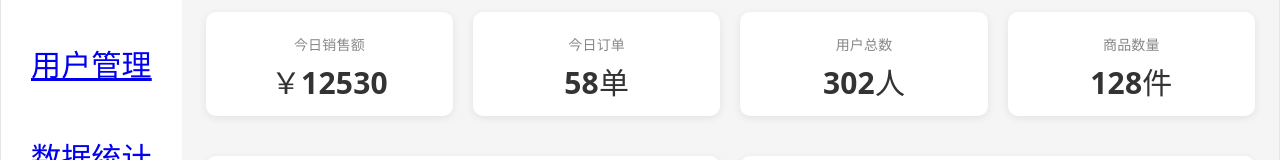
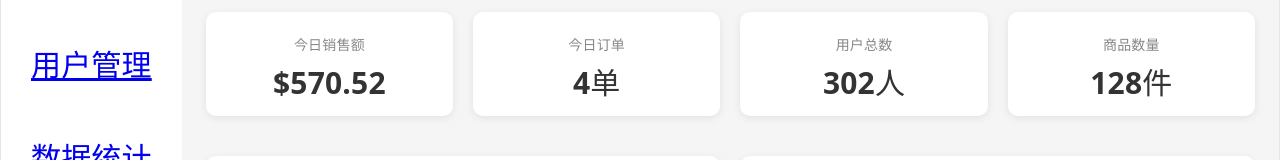
Before and after one commit to R1Kka1/admin-dashboard, a React (Vite) app: page /admin/data in a window 1280 px wide. Shown: the part 162-322 px from the top of the page. Built offline with nearby package versions, Linux system fonts and the light colour scheme; data requests are answered from the project's data file; sample sign-in values are in the browser's storage.

Commit message:
完成动态数据统计

```diff
--- a/db.json
+++ b/db.json
@@ -829,24 +829,6 @@
   ],
   "orders": [
     {
-      "id": "27cba69d-4c3d-4098-b42d-ac7fa62b7664",
-      "orderTimeMs": 1723456800000,
-      "totalCostCents": 3506,
-      "status": "配送中",
-      "products": [
-        {
-          "productId": "e43638ce-6aa0-4b85-b27f-e1d07eb678c6",
-          "quantity": 1,
-          "estimatedDeliveryTimeMs": 1723716000000
-        },
-        {
-          "productId": "83d4ca15-0f35-48f5-b7a3-1ea210004f2e",
-          "quantity": 2,
-          "estimatedDeliveryTimeMs": 1723456800000
-        }
-      ]
-    },
-    {
       "id": "b6b6c212-d30e-4d4a-805d-90b52ce6b37d",
       "orderTimeMs": 1718013600000,
       "totalCostCents": 4190,
--- a/src/pages/Data.jsx
+++ b/src/pages/Data.jsx
@@ -10,11 +10,23 @@ import {
 import { Loading } from '../components/Loading';
 import { useEffect,useState } from 'react';
 import { getList } from '../api/api';
+import { formatCurrency } from '../untils/money';
 
 export function Data() {
     const [loading,setLoading] = useState(true);
     const [sevenSales,setSevenSales] = useState ([]);
     const [salesTop,setSalesTop] = useState([]);
+    const [orders,setOrders] = useState([]);
+
+    async function loadOrders () {
+        try{
+            const response = await getList("/orders");
+            setOrders(response.data);
+        }
+        catch(error){
+            console.log(error);
+        }
+    }
 
     async function loadSales() {
         setLoading(true);
@@ -46,11 +58,18 @@ export function Data() {
     useEffect(() => {
         loadSales();
         loadSalesTop();
+        loadOrders();
     },[]);
 
     if(loading){
         return <Loading />;
     }
+
+    const totalSales = orders.reduce((sum,order) => {
+        return sum+order.totalCostCents;
+    },0)
+
+
 
     return (
         <>
@@ -58,12 +77,12 @@ export function Data() {
             <div className="todaysData">
                 <div className="card">
                     <div className="title">今日销售额</div>
-                    <div className="number">￥12530</div>
+                    <div className="number">{formatCurrency(totalSales)}</div>
                 </div>
 
                 <div className="card">
                     <div className="title">今日订单</div>
-                    <div className="number">58单</div>
+                    <div className="number">{orders.length}单</div>
                 </div>
 
                 <div className="card">
```
